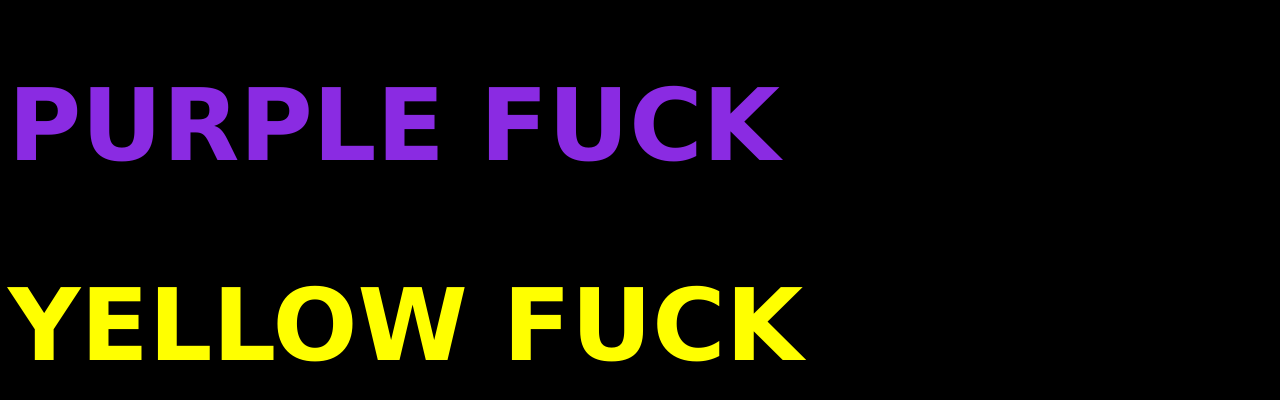
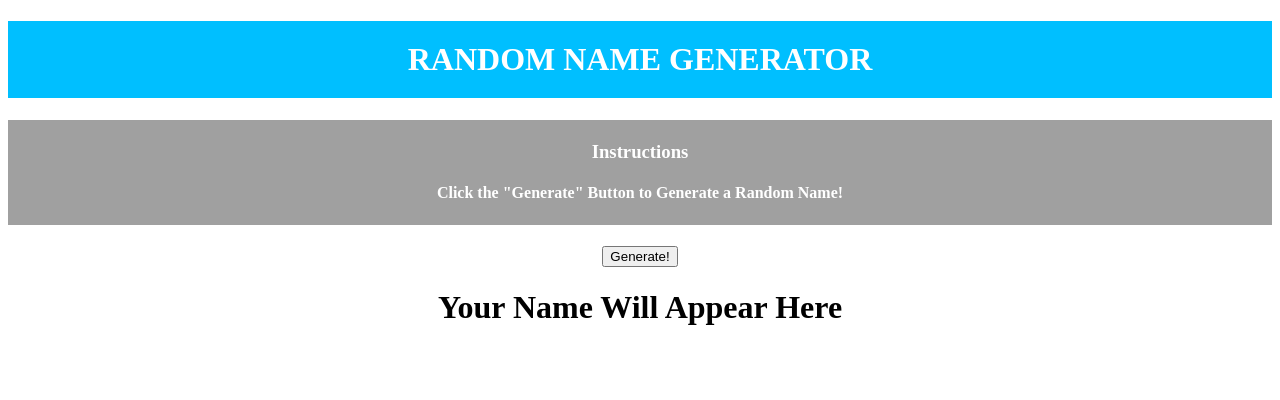
Before and after one commit to ChicolasLemos/Projeto-Web-turma-GRSI, a website: page public/index.html in a window 1280 px wide. Drawn offline with Linux system fonts and the light colour scheme.

Commit message:
html_finalversion

```diff
--- a/public/index.html
+++ b/public/index.html
@@ -1,42 +1,64 @@
+
+
 <!DOCTYPE html>
+
 <html lang="en">
+
 <head>
+
     <meta charset="UTF-8">
+
     <meta http-equiv="X-UA-Compatible" content="IE=edge">
+
     <meta name="viewport" content="width=device-width, initial-scale=1.0">
-    <title>SALAMAHALA ALA AKBAR</title>
+
+    <title>Gerador de nomes | Francisco Lemos</title>
+
 </head>
-<style>
-h1 {
-    font-family: 'Lucida Sans', 'Lucida Sans Regular', 'Lucida Grande', 'Lucida Sans Unicode', Geneva, Verdana, sans-serif  ;
-    color: blueviolet;
-    font-size: 100px;
-    }
-    body {
-        background-color:black;
-    }
-    h2 {
-    font-family: Verdana, Geneva, Tahoma, sans-serif;
-    color:yellow;
-    font-size: 100px;
-    }
-</style>
-<header>
-<!--aqui vai ficar a navbar-->
-</header>
+
 <body>
-    <div>
-        <h1>
-     PURPLE FUCK
+
+    <div align="center">
+
+        <h1 style="background-color: #00BFFF; color: white; padding: 20px 20px 20px 20px">
+
+          RANDOM NAME GENERATOR
+
         </h1>
+
+        <div style="background-color: #A0A0A0; color: white; padding: 2px 2px 2px 2px">
+
+          <h3>Instructions</h3>
+
+          <h4>Click the "Generate" Button to Generate a Random Name!</h4>
+
+        </div>
+
+        <h4></h4>
+
+        <script>
+
+            var adjective = ["Excited", "Anxious", "Overweight", "Demonic", "Jumpy", "Misunderstood", "Squashed", "Gargantuan","Broad", "Crooked", "Curved", "Deep", "Even","Excited", "Anxious", "Overweight", "Demonic", "Jumpy", "Misunderstood", "Squashed", "Gargantuan","Broad", "Crooked", "Curved", "Deep", "Even", "Flat", "Hilly", "Jagged", "Round", "Shallow", "Square", "Steep", "Straight", "Thick", "Thin", "Cooing", "Deafening", "Faint", "Harsh", "High-pitched", "Hissing", "Hushed", "Husky", "Loud", "Melodic", "Moaning", "Mute", "Noisy", "Purring", "Quiet", "Raspy", "Screeching", "Shrill", "Silent", "Soft", "Squeaky", "Squealing", "Thundering", "Voiceless", "Whispering"]
+
+            var object = ["Taco", "Operating System", "Sphere", "Watermelon", "Cheeseburger", "Apple Pie", "Spider", "Dragon", "Remote Control", "Soda", "Barbie Doll", "Watch", "Purple Pen", "Dollar Bill", "Stuffed Animal", "Hair Clip", "Sunglasses", "T-shirt", "Purse", "Towel", "Hat", "Camera", "Hand Sanitizer Bottle", "Photo", "Dog Bone", "Hair Brush", "Birthday Card"]
+
+            var list;
+
+
+            function generator() {
+
+                document.getElementById("name").innerHTML = adjective[Math.floor(Math.random() * adjective.length)] + " " + object[Math.floor(Math.random() * object.length)];;;
+
+            }
+
+        </script>
+
+        <button onclick="generator()">Generate!</button>
+
+        <h1 id="name">Your Name Will Appear Here</h1>
+
     </div>
-    <div>
-        <h2>
-     YELLOW FUCK
-        </h2>
-    </div>
+
 </body>
-<footer>
 
-</footer>
 </html>
```
Also changed, not shown: index.js (deleted, +0 -14 lines), package.json (+12 -12 lines), public/script.js (added, +7 -0 lines), public/styles.css (added, +17 -0 lines), server.js (added, +21 -0 lines), README.md, 1 other file.
